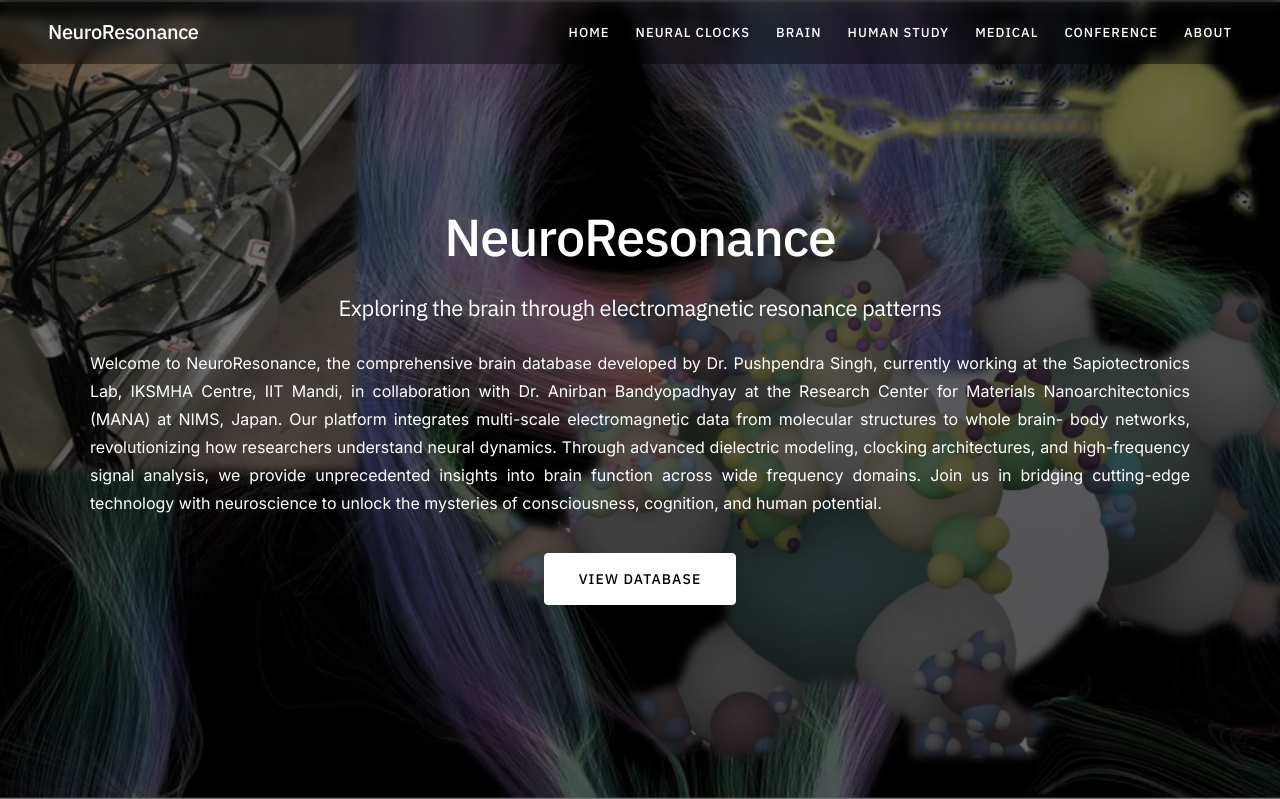
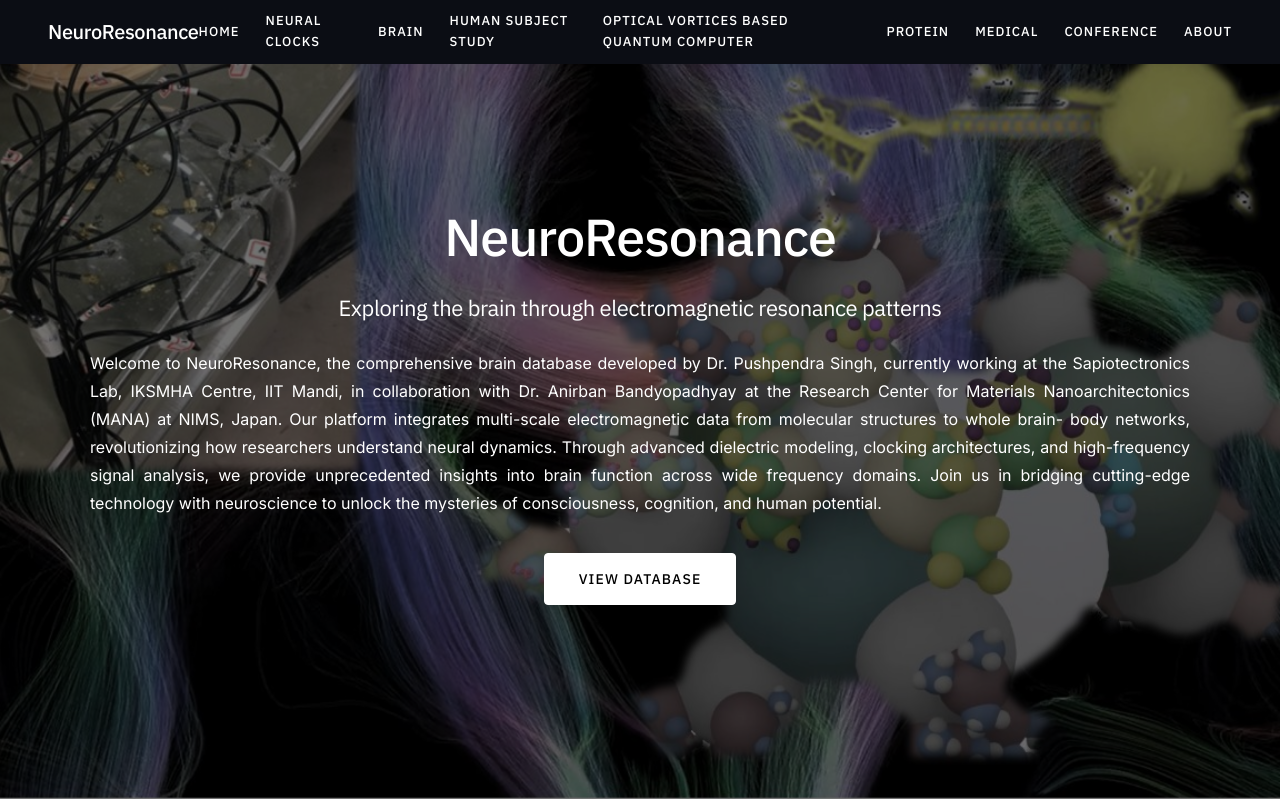
Before and after one commit to nandan645/brain_rhythm, a Flask app: page / in a window 1280 px wide. Shown: the top 799 px of the page. Run offline with Flask 3, Linux system fonts and the light colour scheme.

Commit message:
lil navbar n favicon

```diff
--- a/static/css/style.css
+++ b/static/css/style.css
@@ -38,6 +38,18 @@ h1, h2, h3, h4, h5, h6,
     letter-spacing: -0.02em;
 }
 
+.nav-links li {
+    display: flex;
+    align-items: center;
+}
+
+
+/* Logo link should look like plain text */
+.logo a {
+    color: inherit;
+    text-decoration: none;
+}
+
 /* ================================
    NAVIGATION BAR
 ================================ */
@@ -50,8 +62,9 @@ h1, h2, h3, h4, h5, h6,
     display: flex;
     justify-content: space-between;
     align-items: center;
-    background: rgba(0, 0, 0, 0.4);
-    backdrop-filter: blur(6px);
+    /* background: rgba(0, 0, 0, 0.4); */
+    background: #0b0d14;
+    /* backdrop-filter: blur(6px); */
     z-index: 1000;
 }
 
@@ -64,6 +77,7 @@ h1, h2, h3, h4, h5, h6,
     list-style: none;
     display: flex;
     gap: 26px;
+    align-items: center;
 }
 
 .nav-links a {
--- a/templates/base.html
+++ b/templates/base.html
@@ -3,6 +3,7 @@
 <head>
     <meta charset="UTF-8">
     <title>NeuroResonance</title>
+    <link rel="icon" href="{{ url_for('static', filename='media/favicon.png') }}" type="image/png">
     <link rel="stylesheet" href="{{ url_for('static', filename='css/style.css') }}">
     <link rel="preconnect" href="https://fonts.googleapis.com">
     <link rel="preconnect" href="https://fonts.gstatic.com" crossorigin>
@@ -12,13 +13,20 @@
 <body>
 
 <nav class="navbar">
-    <div class="logo">NeuroResonance</div>
+    <!-- <div class="logo">NeuroResonance</div> -->
+    <div class="logo">
+        <a href="{{ url_for('home') }}">NeuroResonance</a>
+    </div>
+
     <ul class="nav-links">
-        <li><a href="#">Home</a></li>
+        <!-- <li><a href="#">Home</a></li> -->
+        <li><a href="{{ url_for('home') }}">Home</a></li>
         <li><a href="{{ url_for('neural_clocks') }}">Neural Clocks</a></li>
         <!-- <li><a href="#">Neural Clocks</a></li> -->
         <li><a href="#">Brain</a></li>
-        <li><a href="#">Human Study</a></li>
+        <li><a href="#">Human Subject Study</a></li>
+        <li><a href="#">Optical Vortices based Quantum Computer</a></li>
+        <li><a href="#">Protein</a></li>
         <li><a href="#">Medical</a></li>
         <li><a href="#">Conference</a></li>
         <li><a href="#">About</a></li>
```
Also changed, not shown: app.py (+0 -11 lines), static/media/favicon.png (added).
